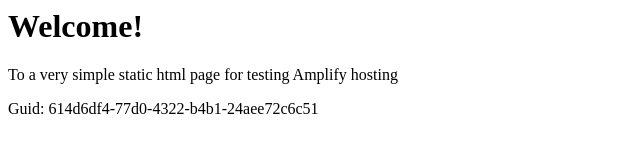
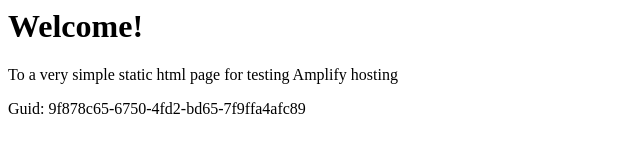
Before and after one commit to aws-aemilia-syd/Github-PR-Commit-Integration-Test-DoNotTouch-GitHubWebhookPushCanaryTest-v1-prod-ap-southeast-2, a website: page src/index.html in a window 1280 px wide. Shown: the full height of the page, 0-640 px from the left. Drawn offline with Linux system fonts and the light colour scheme.

Commit message:
commit from integ tests

```diff
--- a/src/index.html
+++ b/src/index.html
@@ -12,6 +12,6 @@
 <body>
     <h1>Welcome!</h1>
     <p>To a very simple static html page for testing Amplify hosting</p>
-    <p>Guid: 614d6df4-77d0-4322-b4b1-24aee72c6c51</p></body>
+    <p>Guid: 9f878c65-6750-4fd2-bd65-7f9ffa4afc89</p></body>
 
 </html>
```
